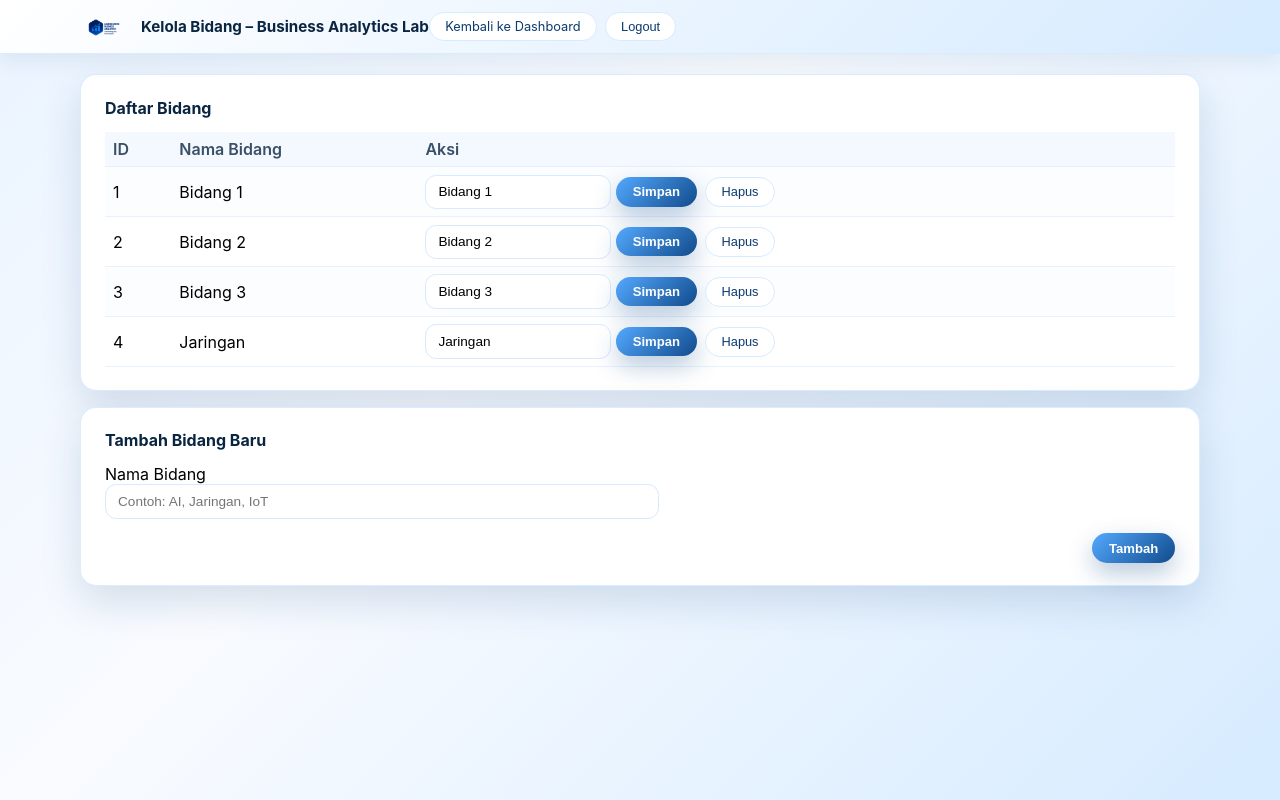
After one commit to MNawfal24/PBLFIX, a PHP site: page /cms/kelola_bidang.php in a window 1280 px wide. The commit adds this page. Run offline with PHP 8.4, Linux system fonts and the light colour scheme; the visitor is signed in with stand-in values (Sample User, id 1).

Commit message:
Commit tambah bidang

```diff
--- a/cms/dashboard.php
+++ b/cms/dashboard.php
@@ -24,6 +24,7 @@ $csrf = csrf_token();
       <div class="cms-row" style="gap:8px">
         <a class="cms-btn-outline" href="../">View Site</a>
         <a class="cms-btn-outline" href="peminjaman-manage.php">Kelola Peminjaman</a>
+        <a class="cms-btn-outline" href="kelola_bidang.php">Kelola Bidang</a>
         <a class="cms-btn-outline" href="admin-manage.php">Kelola Admin</a>
         <form method="post" action="logout.php"><button class="cms-btn-outline" type="submit">Logout</button></form>
       </div>
--- a/cms/helpers.php
+++ b/cms/helpers.php
@@ -138,3 +138,22 @@ function save_admins($admins){
   if (!is_dir(dirname($file))) mkdir(dirname($file), 0775, true);
   file_put_contents($file, json_encode(array_values($admins), JSON_PRETTY_PRINT|JSON_UNESCAPED_UNICODE));
 }
+
+// --- Bidang (Field) helpers ---
+function bidang_path(){ return __DIR__ . '/../data/bidang.json'; }
+
+function load_bidang(){
+  $file = bidang_path();
+  if (!file_exists($file)) return [];
+  $json = file_get_contents($file);
+  $data = json_decode($json, true);
+  return is_array($data) ? $data : [];
+}
+
+function save_bidang($list){
+  $file = bidang_path();
+  if (!is_dir(dirname($file))) mkdir(dirname($file), 0775, true);
+  // pastikan ID berurutan rapi
+  $list = array_values($list);
+  file_put_contents($file, json_encode($list, JSON_PRETTY_PRINT|JSON_UNESCAPED_UNICODE));
+}
--- /dev/null
+++ b/cms/kelola_bidang.php
@@ -0,0 +1,112 @@
+<?php
+require_once __DIR__.'/helpers.php';
+require_admin();
+
+$csrf = csrf_token();
+$bidang = load_bidang();
+
+// Handle create / update / delete
+if ($_SERVER['REQUEST_METHOD'] === 'POST'){
+  check_csrf($_POST['csrf'] ?? '');
+  $op   = $_POST['op'] ?? '';
+  $id   = isset($_POST['id']) ? (int)$_POST['id'] : 0;
+  $nama = trim($_POST['nama'] ?? '');
+
+  if ($op === 'create' && $nama !== ''){
+    $maxId = 0;
+    foreach($bidang as $b){ if (($b['id'] ?? 0) > $maxId) $maxId = (int)$b['id']; }
+    $bidang[] = ['id' => $maxId + 1, 'nama' => $nama];
+    save_bidang($bidang);
+    header('Location: kelola_bidang.php'); exit;
+  }
+
+  if ($op === 'update' && $id > 0 && $nama !== ''){
+    foreach($bidang as &$b){
+      if ((int)$b['id'] === $id){ $b['nama'] = $nama; break; }
+    }
+    unset($b);
+    save_bidang($bidang);
+    header('Location: kelola_bidang.php'); exit;
+  }
+
+  if ($op === 'delete' && $id > 0){
+    $bidang = array_values(array_filter($bidang, function($b) use ($id){ return (int)($b['id'] ?? 0) !== $id; }));
+    save_bidang($bidang);
+    header('Location: kelola_bidang.php'); exit;
+  }
+}
+
+?><!doctype html>
+<html lang="id">
+<head>
+  <meta charset="utf-8"><meta name="viewport" content="width=device-width,initial-scale=1">
+  <title>Kelola Bidang – CMS Business Analytics Lab</title>
+  <link rel="stylesheet" href="../assets/styles.css">
+</head>
+<body class="cms-body">
+  <header class="cms-header">
+    <div class="cms-wrap cms-row">
+      <div class="cms-row" style="gap:10px">
+        <img src="../assets/img/logo.png" alt="" style="height:34px;border-radius:8px" onerror="this.style.display='none'">
+        <strong>Kelola Bidang – Business Analytics Lab</strong>
+      </div>
+      <div class="cms-row" style="gap:8px">
+        <a class="cms-btn-outline" href="dashboard.php">Kembali ke Dashboard</a>
+        <form method="post" action="logout.php"><button class="cms-btn-outline" type="submit">Logout</button></form>
+      </div>
+    </div>
+  </header>
+
+  <main class="cms-wrap" style="margin-top:16px">
+    <section class="cms-card">
+      <h3>Daftar Bidang</h3>
+      <table class="cms-table">
+        <tr><th>ID</th><th>Nama Bidang</th><th>Aksi</th></tr>
+        <?php if (empty($bidang)): ?>
+          <tr><td colspan="3"><span class="cms-note">Belum ada bidang. Tambahkan di bawah ini.</span></td></tr>
+        <?php else: ?>
+          <?php foreach($bidang as $b): ?>
+            <tr>
+              <td><?php echo (int)($b['id'] ?? 0); ?></td>
+              <td><?php echo htmlspecialchars($b['nama'] ?? ''); ?></td>
+              <td>
+                <!-- Form edit sederhana (inline) -->
+                <form method="post" action="kelola_bidang.php" style="display:inline-block;margin-right:4px;">
+                  <input type="hidden" name="csrf" value="<?php echo htmlspecialchars($csrf); ?>">
+                  <input type="hidden" name="op" value="update">
+                  <input type="hidden" name="id" value="<?php echo (int)($b['id'] ?? 0); ?>">
+                  <input class="cms-input" style="width:160px" name="nama" value="<?php echo htmlspecialchars($b['nama'] ?? ''); ?>">
+                  <button class="cms-btn" type="submit">Simpan</button>
+                </form>
+
+                <!-- Hapus -->
+                <form method="post" action="kelola_bidang.php" style="display:inline-block" onsubmit="return confirm('Hapus bidang ini? Data dosen/publikasi yang memakai bidang ini tidak akan dihapus, tetapi akan tampil sebagai \"Bidang sudah dihapus\".');">
+                  <input type="hidden" name="csrf" value="<?php echo htmlspecialchars($csrf); ?>">
+                  <input type="hidden" name="op" value="delete">
+                  <input type="hidden" name="id" value="<?php echo (int)($b['id'] ?? 0); ?>">
+                  <button class="cms-btn-outline" type="submit">Hapus</button>
+                </form>
+              </td>
+            </tr>
+          <?php endforeach; ?>
+        <?php endif; ?>
+      </table>
+    </section>
+
+    <section class="cms-card" style="margin-top:16px">
+      <h3>Tambah Bidang Baru</h3>
+      <form method="post" action="kelola_bidang.php" class="cms-grid cms-grid-two">
+        <input type="hidden" name="csrf" value="<?php echo htmlspecialchars($csrf); ?>">
+        <input type="hidden" name="op" value="create">
+        <div>
+          <label>Nama Bidang</label>
+          <input class="cms-input" name="nama" placeholder="Contoh: AI, Jaringan, IoT" required>
+        </div>
+        <div style="grid-column:1/-1;text-align:right">
+          <button class="cms-btn" type="submit">Tambah</button>
+        </div>
+      </form>
+    </section>
+  </main>
+</body>
+</html>
--- /dev/null
+++ b/data/bidang.json
@@ -0,0 +1,18 @@
+[
+    {
+        "id": 1,
+        "nama": "Bidang 1"
+    },
+    {
+        "id": 2,
+        "nama": "Bidang 2"
+    },
+    {
+        "id": 3,
+        "nama": "Bidang 3"
+    },
+    {
+        "id": 4,
+        "nama": "Jaringan"
+    }
+]
--- a/index.html
+++ b/index.html
@@ -165,7 +165,7 @@
   </section>
 
   <!-- Dosen-->
-  <section id="team" class="section-bg-gradient">
+  <section id="Team Lab" class="section-bg-gradient">
     <div class="section-boxed">
       <div class="section-inner">
         <div class="flex items-center gap-3 mb-6">
@@ -177,7 +177,7 @@
   </section>
 
   <!-- Fasilitas -->
-  <section id="facilities" class="py-8">
+  <section id="Fasilitas" class="py-8">
     <div class="section-boxed">
       <div class="section-inner">
         <h2 class="section-title">Fasilitas</h2>
@@ -207,7 +207,7 @@
   </section>
 
   <!-- Publications -->
-  <section id="publications" class="py-16">
+  <section id="Publikasi" class="py-16">
     <div class="section-boxed">
       <div class="section-inner relative overflow-hidden">
         <h2 class="section-title mb-6">Publikasi</h2>
```
Also changed, not shown: data/bookings.json (+1 -104 lines), data/content.json (+6 -14 lines), uploads/img_692d2015b0d68.png (added).
